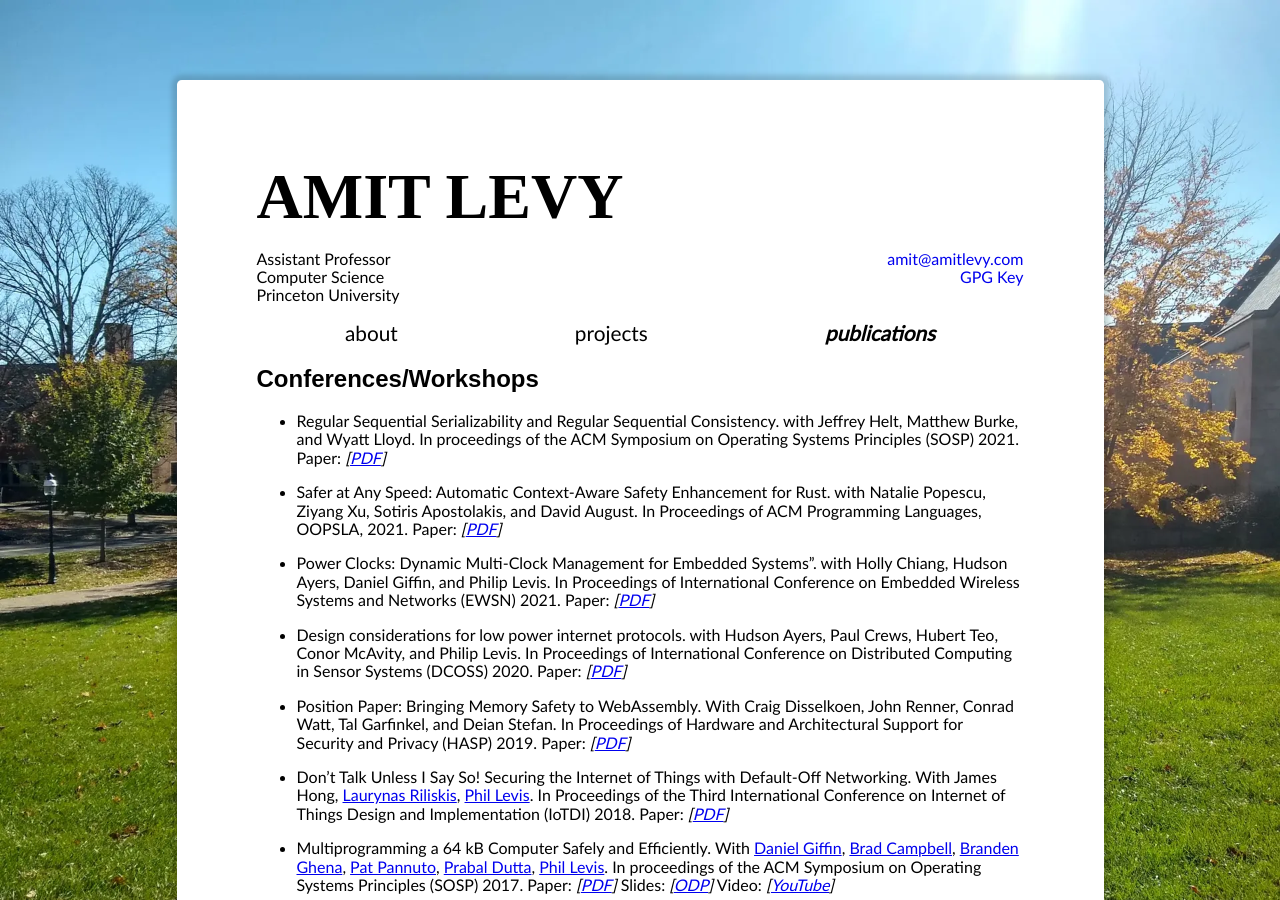
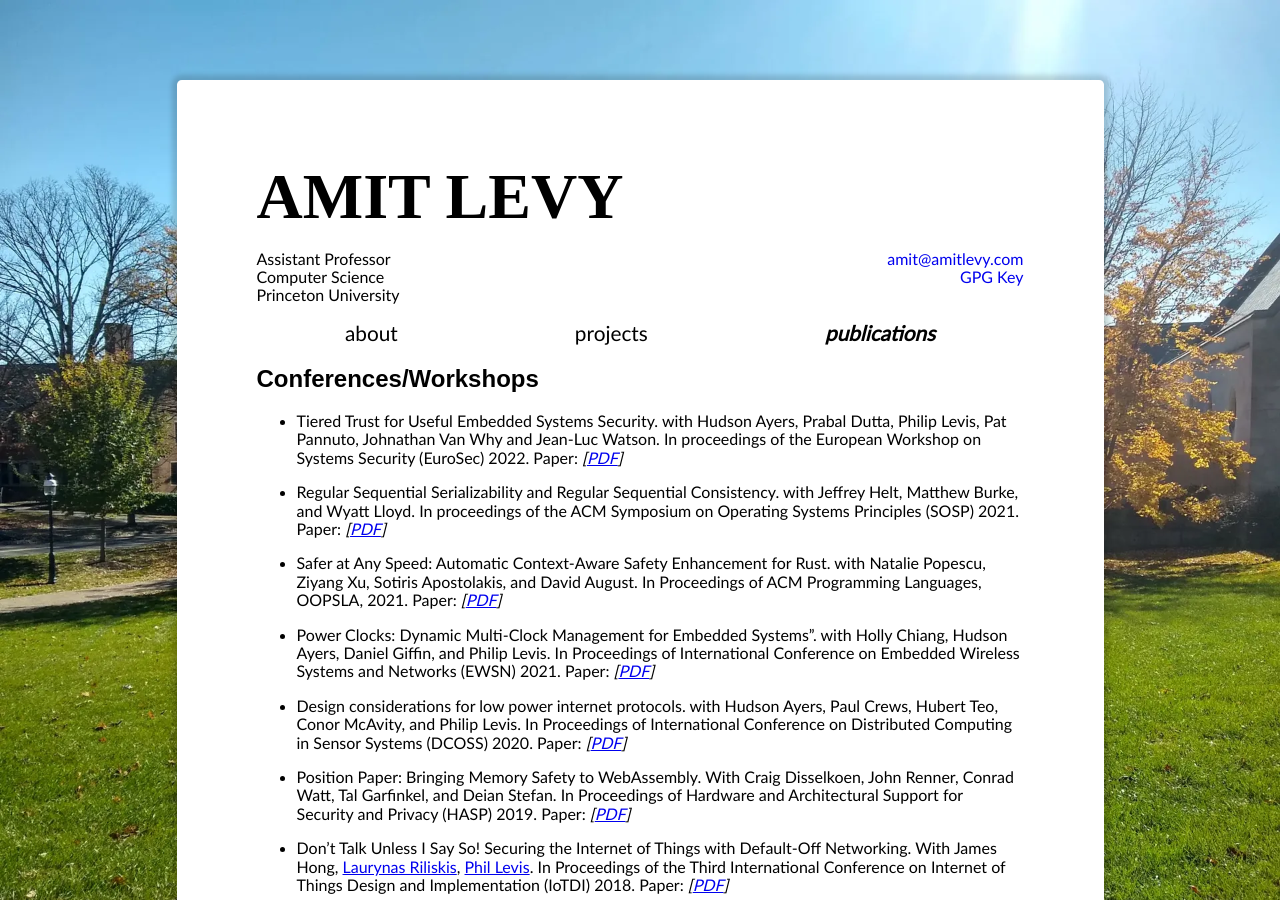
Before and after one commit to alevy/www, a Jekyll site: the page built from publications.md, in a window 1280 px wide and 900 px high. Built offline with Jekyll 4.4.1, drawn with Linux system fonts in a browser that asks for light colours; some web fonts are replaced.

Commit message:
eurosec list paper

```diff
--- a/publications.md
+++ b/publications.md
@@ -6,6 +6,8 @@ layout: default
 {% include references.md %}
 
 ## Conferences/Workshops
+
+* Tiered Trust for Useful Embedded Systems Security. with Hudson Ayers, Prabal Dutta, Philip Levis, Pat Pannuto, Johnathan Van Why and Jean-Luc Watson. In proceedings of the European Workshop on Systems Security (EuroSec) 2022. Paper: _\[[PDF](/papers/2022-eurosec-ayers.pdf)\]_
 
 * Regular Sequential Serializability and Regular Sequential Consistency. with Jeffrey Helt, Matthew Burke, and Wyatt Lloyd. In proceedings of the ACM Symposium on Operating Systems Principles (SOSP) 2021. Paper: _\[[PDF](/papers/rss-sosp21.pdf)\]_
 
```
